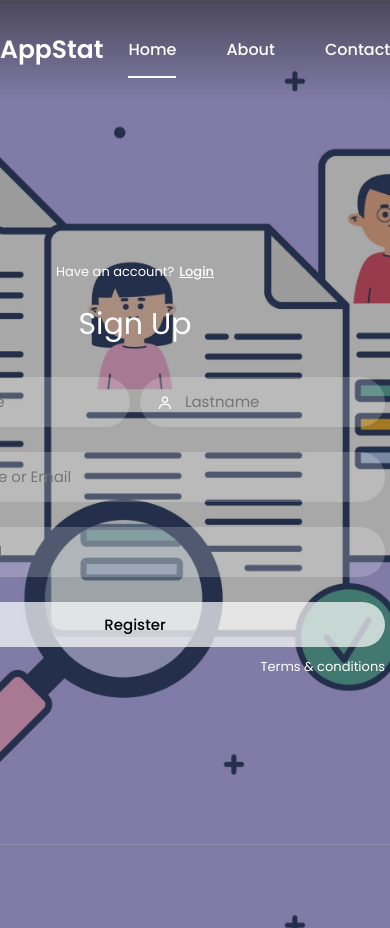
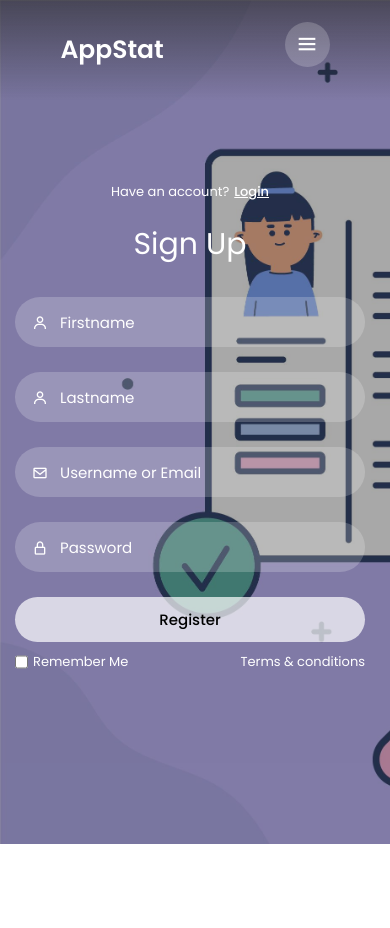
Before and after one commit to dworrels/AppStat, a plain HTML site: page Login & Registration/index.html in a window 390 px wide. Both pictures are taken after a click on the link "Sign Up". After the commit the page ends 844 px from the top, so only its background shows below. Drawn offline with nearby package versions, Linux system fonts and the light colour scheme.

Commit message:
Forms complete

```diff
--- a/Login & Registration/index.html
+++ b/Login & Registration/index.html
@@ -13,7 +13,7 @@
         <div class="nav-logo">
             <p>AppStat</p>
         </div>
-        <div class="nav-menu">
+        <div class="nav-menu" id="navMenu">
             <ul>
                 <li><a href="#" class="link active">Home</a></li>
                 <li><a href="#" class="link">About</a></li>
@@ -100,23 +100,41 @@
 
 <script>
 
+    function myMenuFuction() {
+        var i = document.getElementById("navMenu");
+
+        if (i.className === "nav-menu") {
+            i.className += " responsive";
+        } else {
+            i.className = "nav-menu";
+        }
+    }
+
+</script>
+
+<script>
+
     var a = document.getElementById("loginBtn");
     var b = document.getElementById("registerBtn");
     var x = document.getElementById("login");
     var y = document.getElementById("register");
 
     function login() {
-        x.style.left = "-4px";
+        x.style.left = "4px";
         y.style.right = "-520px";
-        a.className += "white-btn";
+        a.className += " white-btn";
         b.className = "btn";
+        x.style.opacity = 1;
+        y.style.opacity = 0;
     }
 
     function register() {
         x.style.left = "-510px";
         y.style.right = "5px";
-        a.className += "btn";
-        b.className += "white-btn";
+        a.className = "btn";
+        b.className += " white-btn";
+        x.style.opacity = 0;
+        y.style.opacity = 1;
     }
 
 </script>
--- a/Login & Registration/style.css
+++ b/Login & Registration/style.css
@@ -145,7 +145,7 @@ header{
 
 .two-forms{
     display: flex;
-    gap: 10px;
+    gap: 50px;
 }
 
 .input-field{
@@ -165,7 +165,7 @@ header{
     background: rgba(255, 255, 255, 0.25);
 }
 
-::-webkit-input-placehorder{
+::-webkit-input-placeholder{
     color: #fff;
 }
 
@@ -216,3 +216,69 @@ header{
 .two label a:hover{
     text-decoration: underline;
 }
+
+@media only screen and (max-width: 786px){
+    .nav-button{
+        display: none;
+    }
+
+    .nav-menu.responsive{
+        top: 100px;
+    }
+
+    .nav-menu{
+        position: absolute;
+        top: -800px;
+        display: flex;
+        justify-content: center;
+        background: rgba(255,255,255, 0.2);
+        width: 100%;
+        height: 90vh;
+        backdrop-filter: blur(20px);
+        transition: .3s;
+    }
+
+    .nav-menu ul{
+        flex-direction: column;
+        text-align: center;
+    }
+
+    .nav-menu-btn{
+        display: block;
+    }
+
+    .nav-menu-btn i{
+        font-size: 25px;
+        color: #fff;
+        padding: 10px;
+        background: rgba(255, 255, 255, 0.2);
+        border-radius: 50%;
+        cursor: pointer;
+        transition: .3s;
+    }
+
+    .nav-menu-btn i:hover{
+        background: rgba(255, 255, 255, 0.15);
+    }
+
+}
+@media only screen and (max-width: 540px) {
+    .wrapper{
+        min-height: 100vh;
+    }
+
+    .form-box{
+        width: 100%;
+        height: 500px;
+    }
+
+    .register-container, .login-container{
+        width: 100%;
+        padding: 0 20px;
+    }
+
+    .register-container .two-forms{
+        flex-direction: column;
+        gap: 0;
+    }
+}
```
Also changed, not shown: 3 other files.
